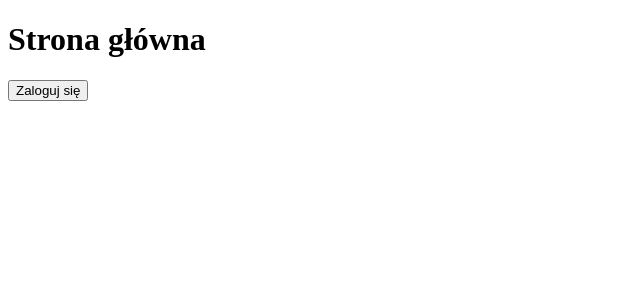
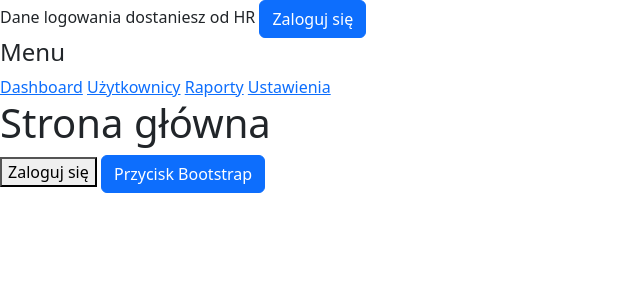
Before and after one commit to uxabix/Django-OnboAArrrd, a Django app: page / in a window 1280 px wide. Shown: the top 300 px of the page, without its empty margins (0-640 px from the left). Run offline with Django 5.2, Linux system fonts and the light colour scheme; some libraries are stand-ins or nearby versions.

Commit message:
Added base template

```diff
--- a/accounts/templates/accounts/home.html
+++ b/accounts/templates/accounts/home.html
@@ -1,10 +1,8 @@
-<!DOCTYPE html>
-<html lang="pl">
-<head>
-  <meta charset="utf-8">
-  <title>Strona główna</title>
-</head>
-<body>
+{% extends "base.html" %}
+
+{% block title %}Strona główna{% endblock %}
+
+{% block content %}
   <h1>Strona główna</h1>
 
   {% if user.is_authenticated %}
@@ -19,5 +17,7 @@
   {% else %}
     <a href="{% url 'login' %}"><button>Zaloguj się</button></a>
   {% endif %}
-</body>
-</html>
+<button class="btn btn-primary">
+    Przycisk Bootstrap
+</button>
+{% endblock %}
--- /dev/null
+++ b/templates/base.html
@@ -0,0 +1,46 @@
+{% load static %}
+
+<!DOCTYPE html>
+<html lang="pl">
+<head>
+    <meta charset="UTF-8">
+    <title>{% block title %}Panel{% endblock %}</title>
+
+    <link rel="stylesheet" href="{% static 'app/bootstrap/css/bootstrap.min.css' %}">
+    <link rel="stylesheet" href="{% static 'app/css/layout.css' %}">
+</head>
+<body>
+
+<div class="page-container">
+
+    <!-- HEADER -->
+    <header>
+        <span>Dane logowania dostaniesz od HR</span>
+        <a href="{% url 'login' %}" class="btn btn-primary">Zaloguj się</a>
+    </header>
+
+    <!-- MAIN AREA -->
+    <div class="main-area">
+
+        <!-- SIDEBAR -->
+        <aside class="sidebar">
+            <h4 class="sidebar-title">Menu</h4>
+            <a href="#" class="menu-btn">Dashboard</a>
+            <a href="#" class="menu-btn">Użytkownicy</a>
+            <a href="#" class="menu-btn">Raporty</a>
+            <a href="#" class="menu-btn">Ustawienia</a>
+        </aside>
+
+        <!-- CONTENT -->
+        <main class="content">
+            {% block content %}
+            {% endblock %}
+        </main>
+
+    </div>
+
+</div>
+
+<script src="{% static 'app/bootstrap/js/bootstrap.bundle.min.js' %}"></script>
+</body>
+</html>
```
Also changed, not shown: OnboAArrrd/settings.py (+17 -0 lines).
